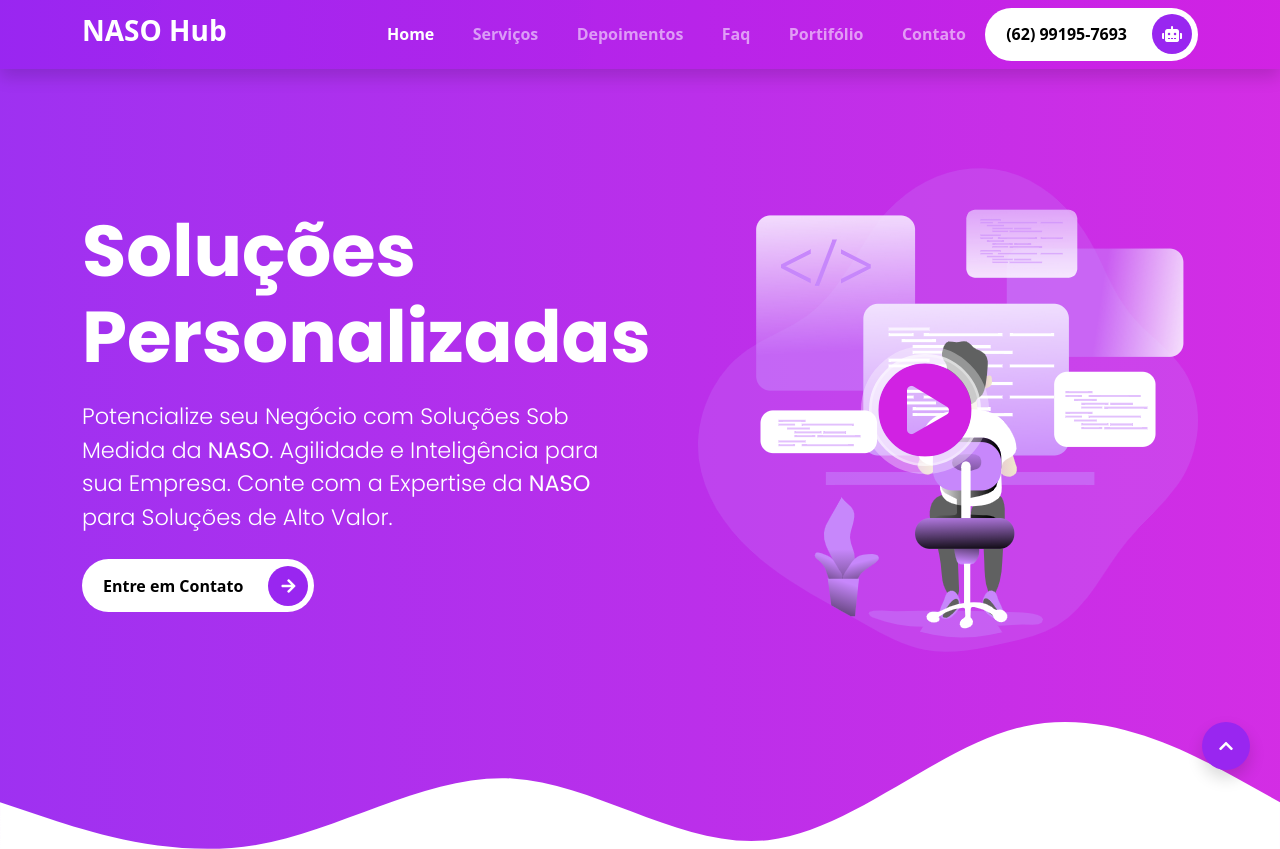
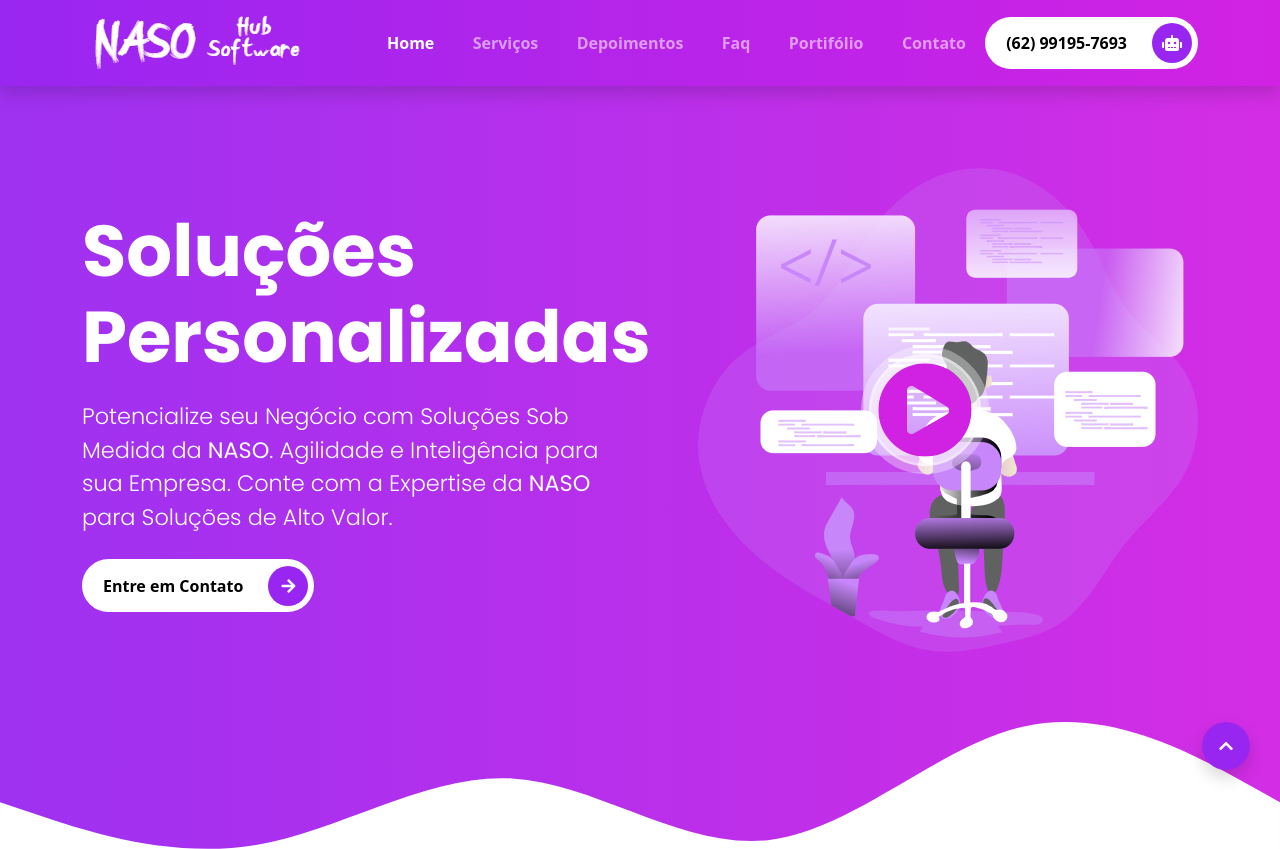
Before and after one commit to pedronas2222/naso-software, a website: page index.html in a window 1280 px wide. Shown: the top 849 px of the page. Drawn offline with nearby package versions, Linux system fonts and the light colour scheme; files that its build step writes are made by us from their sources.

Commit message:
Update index.html

```diff
--- a/index.html
+++ b/index.html
@@ -27,8 +27,8 @@
 <nav class="navbar navbar-expand-lg navbar-dark menu shadow fixed-top">
     <div class="container">
       <a class="navbar-brand" href="">
-          <h3><strong>NASO Hub</strong></h3>
-        <!-- img src="images/logo.png" alt="logo image" -->
+          <!--h3><strong>NASO Hub</strong></h3-->
+        <img src="images/logo.png" alt="logo image">
       </a>
       <button class="navbar-toggler" type="button" data-bs-toggle="collapse" data-bs-target="#navbarNav" aria-controls="navbarNav" aria-expanded="false" aria-label="Toggle navigation">
         <span class="navbar-toggler-icon"></span>
```
